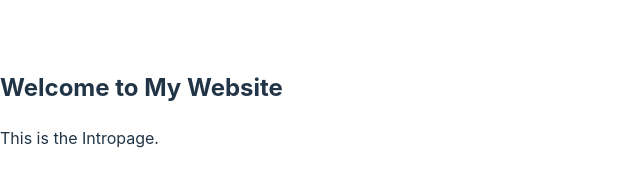
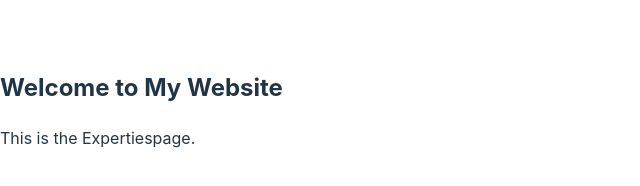
Before and after one commit to Jyotsna-kadam/Yoga-instructor, a React (Vite) app: page / in a window 1280 px wide. Shown: the part 292-478 px from the top of the page, without its empty margins (0-640 px from the left). Built offline with nearby package versions, Linux system fonts and the light colour scheme.

Commit message:
Updated the path name to intro

```diff
--- a/src/App.jsx
+++ b/src/App.jsx
@@ -17,7 +17,7 @@ function App() {
     <Router>
       <Navbar/>
       <Routes>
-        <Route path="/" element={<Intro/>} />
+        <Route path="intro" element={<Intro/>} />
         <Route path="/" element={<Experties/>} />
         <Route path="/" element={<Awards/>} />
         <Route path="/" element={<Classes/>} />
```
